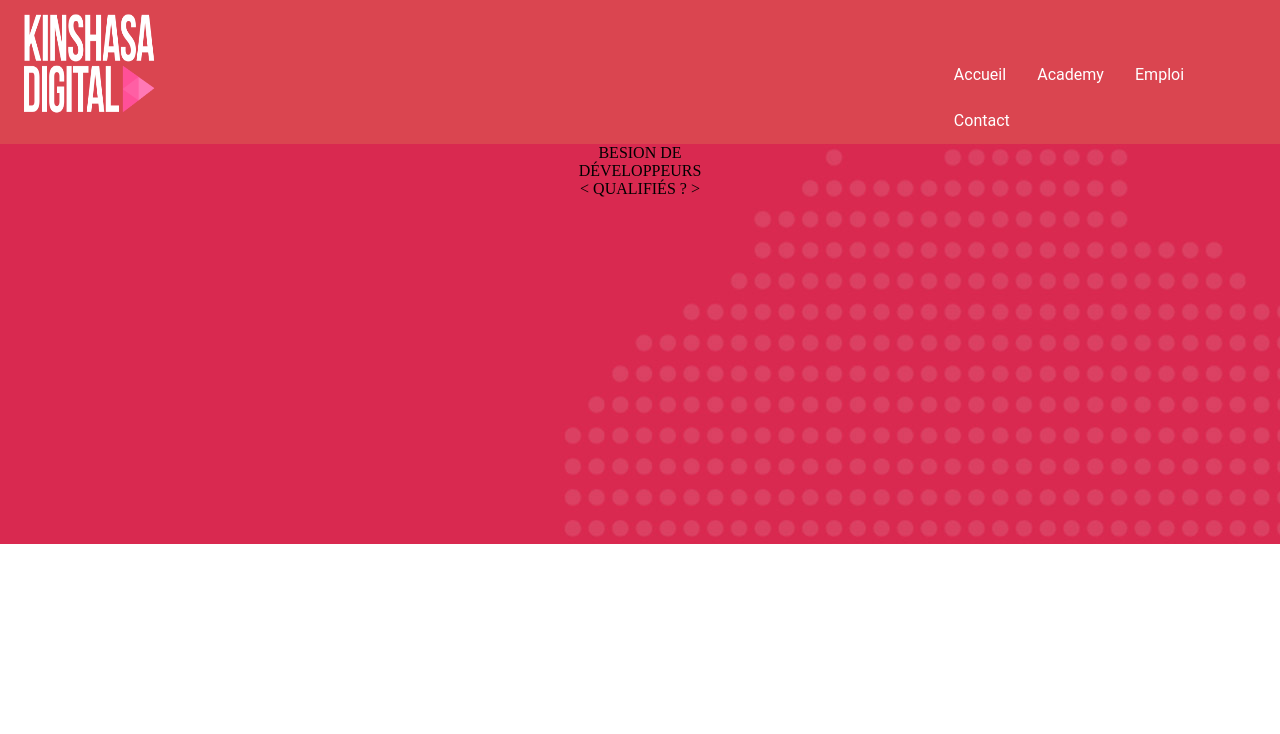
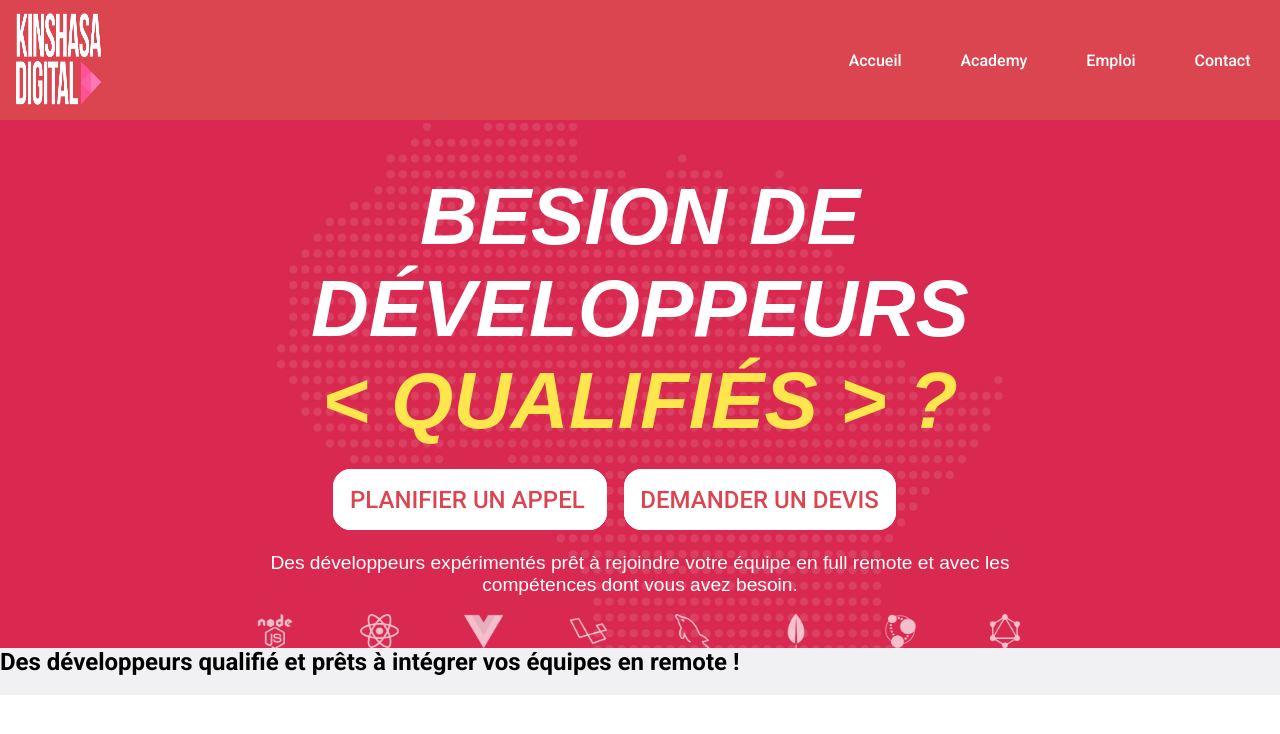
Before and after one commit to Bayekula-hb/KDA_Projet5, a plain HTML site: page index.html in a window 1280 px wide. Drawn offline with Linux system fonts and the light colour scheme.

Commit message:
Finiton de la 1ère partie

```diff
--- a/Css/Style.css
+++ b/Css/Style.css
@@ -1,26 +1,47 @@
 *{
     margin: 0;padding: 0;
 }
-@font-face{
-    font-family: 'Roboto';
-    src: url('https://fonts.googleapis.com/css2?family=Bitter:ital@1&family=Roboto+Mono:wght@300&family=Roboto:ital,wght@0,500;0,700;1,300&display=swap');
+body{
+    width: 100vw;
+    height: 100vh;
+    font-family: 'Roboto', sans-serif;
 }
-header{
+#DivPage{
+    width: 100%;
+    height: 100%;
+}
+#Head{
     background-color: rgb(218,69,80);
+    width: 100%;
+    height: 15%;
+}
+#NavHeader{
+    margin: 0;padding: 0;
+    width: 100%;
+    height: 100%;
     display: flex;
     flex-direction: row;
+    justify-content: space-between;
+    align-items: center;
 }
-header nav{
-    width: 70%;
-    margin: 0;padding: 0;
-    margin-top: 4%;
-    font-family: 'Roboto', sans-serif;
-    color: rgb(255, 255, 255);
+.LogoKD{
+    width: 8%;
+    height: 100%;
+    margin: 1%;
 }
-.LogoKD img{
-    height: 90%;
-    width: 15%;
-    margin-left: 2%;
+#NavHeader  .Menu{
+    width: 90%;
+    margin: 0;padding-left: 0;
+    display: flex;
+    flex-direction: row;
+    justify-content: flex-end;
+}
+.MenuSite{
+    width: 40%;
+    display: flex;
+    flex-direction: row;
+    justify-content: space-around;
+    align-items: center;
 }
 ul li{
     list-style: none;
@@ -31,13 +52,76 @@ ul li a{
     color: rgb(255, 255, 255);
     text-decoration: none;
 }
+.LogoKD img{
+    height: 100%;
+    width: 90%;
+    display: inline-block;
+}
 .Sec1{
     background-color:rgb(218,69,80);
     background-image: url("../Img/hero-background.jpg");
+    background-size: 100%;
     width: 100%;
-    height: 400px;
+    height: auto;
 }
 .Sec1 p{
     text-align: center;
+    color: rgb(255, 255, 255);
+}
+.Sec1 p span{
+    color: rgb(255,230,77);
+}
+.FirstPara{
+    font-size: 5rem;
+    font-weight:bold;
+    font-style: italic;
+    font-family: 'Montserrat', sans-serif;
+    padding-top: 4%;
+}
+.ParaBtn{
+    margin: 3%;
+    width: 90%;
+}
+.BtnDemander, .BtnPlanifier{
+    text-decoration: none;
+    border: 3px solid white;
+    border-radius: 18px;
+    background-color: white;
 
+    color: rgb(218,69,80);
+    font-size: 1.5em;
+    margin: 0.7%;
+    padding: 1.2%;
 }
+.BtnDemander:hover, .BtnPlanifier:hover{
+    background-color: transparent;
+    color: rgb(255, 255, 255);
+}
+.EndPara{
+    font-size: 1.2em;
+    width: 61%;
+    margin: auto;
+    font-family: 'Montserrat', sans-serif;
+    margin-bottom: 1.4%;
+}
+.ParaIconeTech{
+    width: 60%;
+    margin: auto;
+    display: flex;
+    flex-direction: row;
+    justify-content: space-between;
+    align-items: center;
+    align-content: center;
+    margin-top: 1.3%;
+}
+.ParaIconeTech img{
+    width: 5%;
+    height: 3%;
+    opacity: 0.7;
+}
+/*Section 2*/
+.Sec2{
+    background-color: rgb(241,240,243);
+    width: 100%;
+    height: auto;
+}
--- a/index.html
+++ b/index.html
@@ -4,30 +4,59 @@
         <meta charset="UTF-8">
         <meta http-equiv="X-UA-Compatible" content="IE=edge">
         <meta name="viewport" content="width=device-width, initial-scale=1.0">
+        <link rel="preconnect" href="https://fonts.gstatic.com">
         <link href="https://fonts.googleapis.com/css2?family=Bitter:ital@1&family=Roboto+Mono:wght@300&family=Roboto:ital,wght@0,500;0,700;1,300&display=swap" rel="stylesheet">
         <link rel="stylesheet" href="Css/Style.css">
         <link rel="icon" type="image/x-icon" sizes="16x16" href="Img/favicon.ico">
         <title>Kinshasa Digital : Agence de développement</title>
     </head>
     <body>
+        <div id="DivPage">
             <header id="Head">
+                <nav id="NavHeader">
                     <a href="#" class="LogoKD"><img src="Img/logo_kinshasa_digital-white.png" alt="Logo Kinshasa Digital"></a>
-            <nav id="Menu">
-                <ul>
+                    <div class="Menu">
+                        <ul class="MenuSite">
                             <li><a href="#">Accueil</a></li>
                             <li><a href="#">Academy</a></li>
                             <li><a href="#">Emploi</a></li>
                             <li><a href="#">Contact</a></li>
                         </ul>
+                    </div>
                 </nav>
             </header>
             <main id="Corps">
                 <section class="Sec1">
-                <p>
-                    BESION DE<br> DÉVELOPPEURS <br> <span> <  QUALIFIÉS ?  > </span>
+                    <p class="FirstPara">
+                        BESION DE<br> DÉVELOPPEURS <br> <span> &lt;  QUALIFIÉS > ? </span>
                     </p>
+                    <p class="ParaBtn">
+                        <a href="#" class="BtnPlanifier">
+                            PLANIFIER UN APPEL
+                        </a>
+                        <a href="#" class="BtnDemander">
+                            DEMANDER UN DEVIS
+                        </a>
+                    </p>
+                    <p class="EndPara">
+                        Des développeurs expérimentés prêt à rejoindre votre équipe en full remote et avec les compétences dont vous avez besoin.
+                    </p>
+                    <div class="ParaIconeTech">
+                        <img src="Img/technos/nodejs.png" alt="Logo nodejs">
+                        <img src="Img/technos/react.png" alt="Logo react">
+                        <img src="Img/technos/vuejs.png" alt="Logo Vuejs">
+                        <img src="Img/technos/laravel.png" alt="logo laravel">
+                        <img src="Img/technos/mysql.png" alt="Logo mysql">
+                        <img src="Img/technos/mongodb.png" alt="Logo mongodb">
+                        <img src="Img/technos/neo4j.png" alt="Logo neo4j">
+                        <img src="Img/technos/graphql.png" alt="Logo de graphql">
+                    </div>
                 </section>
-            <section class="Sec2"></section>
+                <section class="Sec2">
+                    <h1>Des développeurs qualifié et prêts à intégrer vos équipes en remote !</h1>
+                    <img src="" alt="" class="Sec2-1">
+                    <img src="" alt="" class="Sec2-2">
+                </section>
                 <section class="Sec3"></section>
                 <section class="Sec4"></section>
                 <section class="Sec5"></section>
@@ -41,5 +70,6 @@
             <footer id="Footer">
 
             </footer>
+        </div>
     </body>
 </html>
```
Lines whose indentation alone changed are shown as unchanged.
